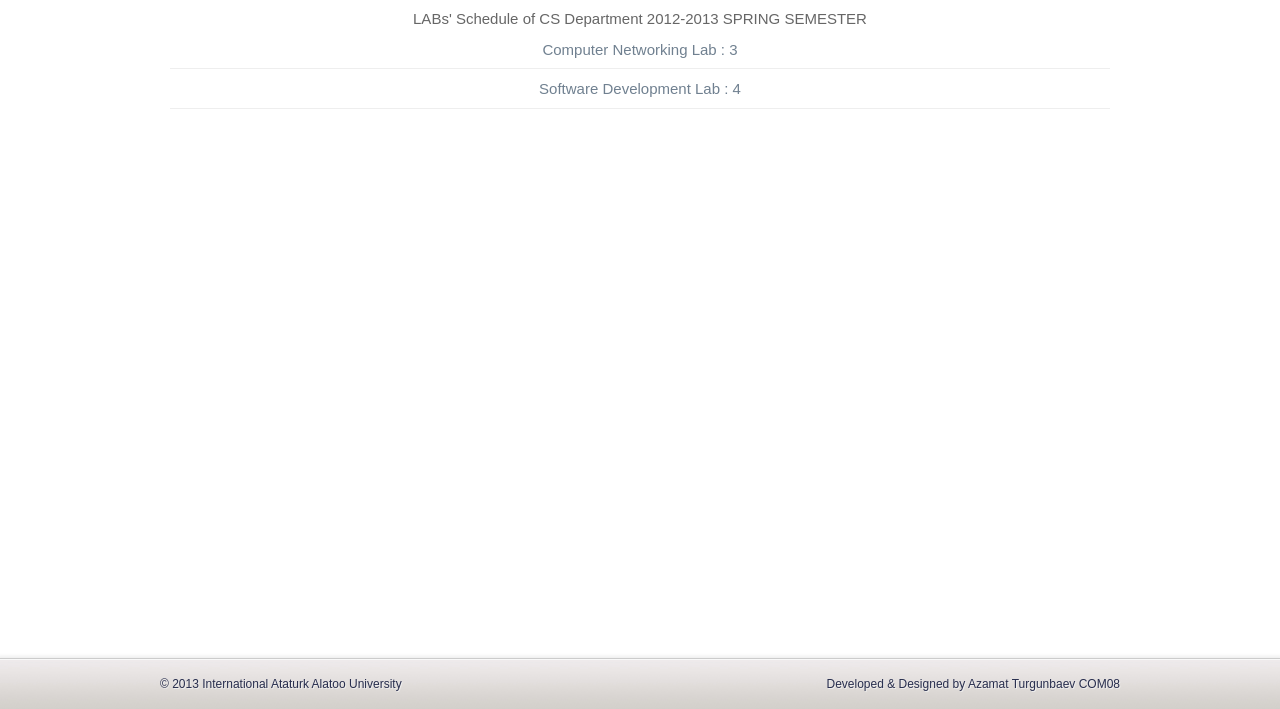
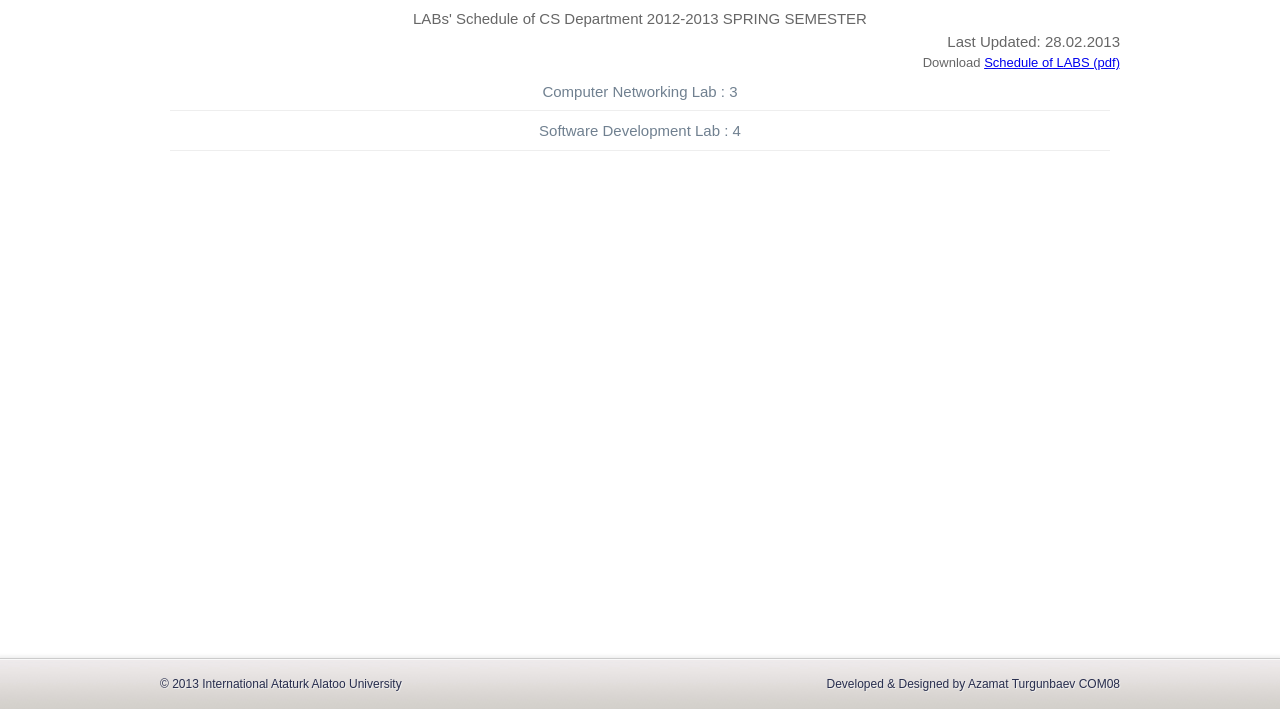
Before and after one commit to hegaitatiana/cs, a plain HTML site: page calendar/labs.html in a window 1280 px wide. Shown: the part 91-800 px from the top of the page. Drawn offline with Linux system fonts and the light colour scheme.

Commit message:
labs.html updated, pdf link added.

```diff
--- a/calendar/labs.html
+++ b/calendar/labs.html
@@ -87,7 +87,8 @@
 	<div id="wrap-content">
 		<div id="content" class="container_12">
 		<h5 class="center-text">LABs' Schedule of CS Department 2012-2013 SPRING SEMESTER</h5>
-
+		<h5 align="right">Last Updated: 28.02.2013</h3>
+        <p align="right">Download <a href="files/LAB3-4 SCHEDULES.pdf">Schedule of LABS (pdf)</a></p>
 		<div id="st-accordion" class="st-accordion grid_12">
             <ul id="schedule">
 					<!-- Lab - 3-->
```
Also changed, not shown: 1 other file.
